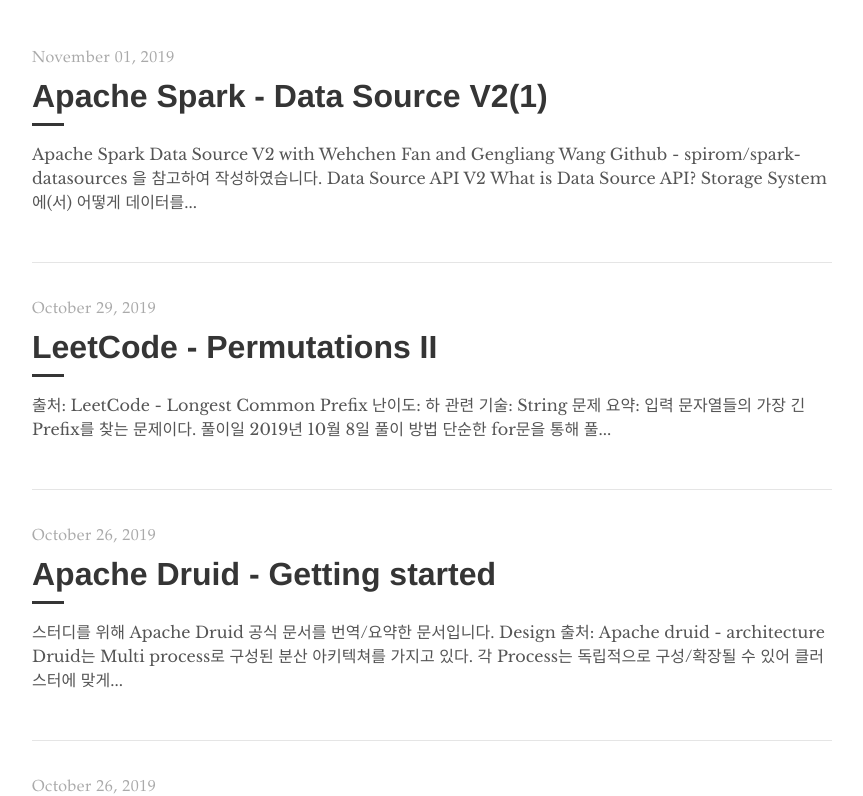
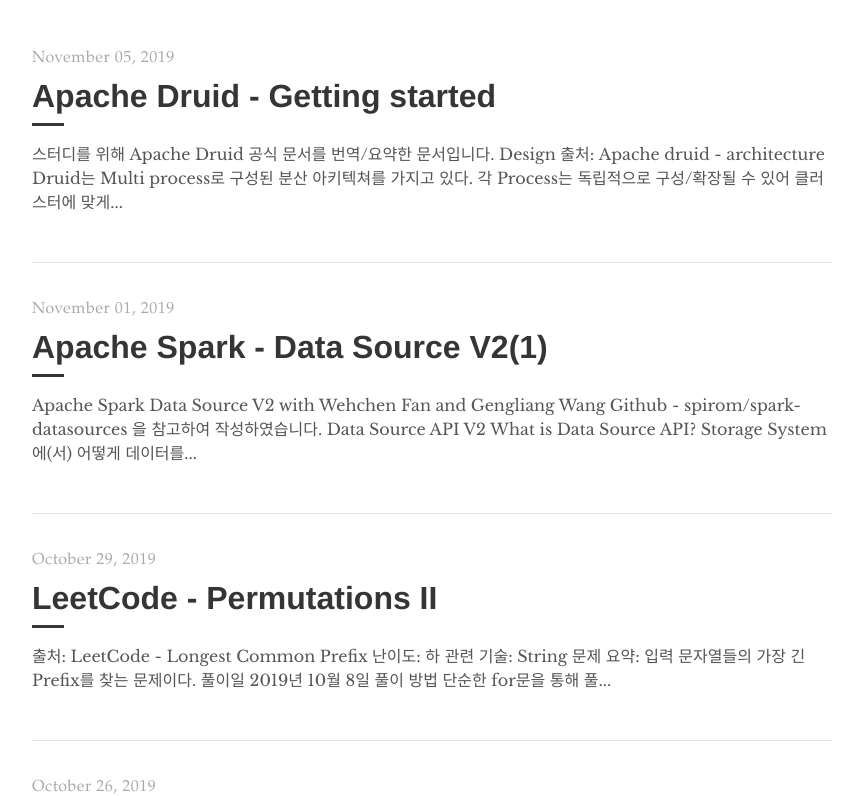
Before and after one commit to leeyh0216/leeyh0216.github.io, a Jekyll site: the page built from index.html, in a window 1280 px wide and 900 px high, cut to the strip 104-900 px from the top of the window. Shown: the whole strip, without its empty margins (208-1071 px from the left). Built offline with Jekyll 4.4.1, drawn with Linux system fonts in a browser that asks for light colours; the list of posts is cut into pages by our own code.

Commit message:
modify apache druid design date

```diff
--- a/_posts/druid/2019-11-02-Apache_Druid_Design.md
+++ b/_posts/druid/2019-11-02-Apache_Druid_Design.md
@@ -1,7 +1,7 @@
 ---
 layout: post
 title:  "Apache Druid - Getting started"
-date:   2019-10-26 22:00:00 +0900
+date:   2019-11-05 19:00:00 +0900
 author: leeyh0216
 tags:
 - apache-druid
```
